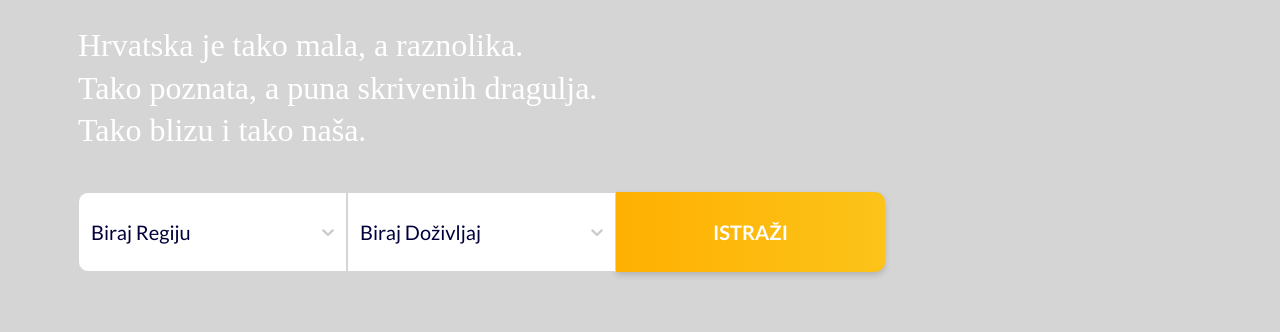
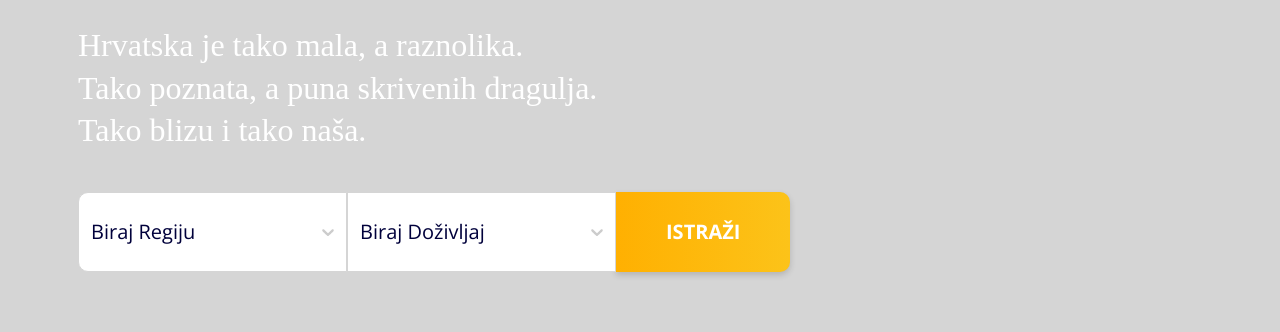
Before and after one commit to vinkodlak/putujmolokalno, a Gatsby site: page / in a window 1280 px wide. Shown: the part 342-674 px from the top of the page. Built offline with nearby package versions, Linux system fonts and the light colour scheme; Gatsby itself is replaced by a stand-in of ours.

Commit message:
fix: replace Lato with Open Sans

```diff
--- a/gatsby-config.js
+++ b/gatsby-config.js
@@ -16,7 +16,7 @@ module.exports = {
             subsets: ['latin-ext']
           },
           {
-            family: `Lato`,
+            family: `Open Sans`,
             variants: [`400`, `700`],
             subsets: ['latin-ext']
           }
--- a/src/components/Select.jsx
+++ b/src/components/Select.jsx
@@ -28,12 +28,12 @@ export default props => {
         }),
         placeholder: base => ({
           ...base,
-          font: '400 20px/1.2 var(--Lato)',
+          font: '400 20px/1.2 var(--sans)',
           color: '#00003b'
         }),
         singleValue: base => ({
           ...base,
-          font: '400 20px/1.2 var(--Lato)',
+          font: '400 20px/1.2 var(--sans)',
           color: '#00003b'
         }),
         valueContainer: base => ({
@@ -42,7 +42,7 @@ export default props => {
         }),
         option: base => ({
           ...base,
-          font: '400 20px/1.2 var(--Lato)',
+          font: '400 20px/1.2 var(--sans)',
           color: '#00003b'
         })
       }}
--- a/src/components/YellowButton.jsx
+++ b/src/components/YellowButton.jsx
@@ -2,27 +2,30 @@ import React from 'react'
 import styled from 'styled-components'
 
 const Button = styled.button`
-  min-width: 269px;
   background-image: linear-gradient(to right, #ffb001, #fcc319);
   border: 0;
   border-radius: 10px;
-  font: 700 20px/1.2 var(--Lato);
+  font: 700 20px/1.2 var(--sans);
   color: #fff;
   text-transform: uppercase;
   cursor: pointer;
-  box-shadow: 0 3px 6px 0 rgba(0,0,0,0.16);
+  box-shadow: var(--shadow);
   transition: box-shadow 0.15s;
+
+  ${props => !props.isHero && `
+    padding: 12.5px 50px;
+  `}
 
   &:hover {
     box-shadow:
-      0 3px 6px 0 rgba(0,0,0,0.16),
-      0 3px 6px 0 rgba(0,0,0,0.16);
+      var(--shadow),
+      var(--shadow);
   }
 `
 
-export const YellowButton = ({ children, className }) => {
+export const YellowButton = ({ children, className, isHero }) => {
   return (
-    <Button className={className}>
+    <Button className={className} isHero={isHero}>
       {children}
     </Button>
   )
--- a/src/style/style.scss
+++ b/src/style/style.scss
@@ -1,8 +1,12 @@
 :root {
   --mainGrid: 1fr 1124px 1fr;
+  --innerGrid: repeat(24, 1fr);
+  --innerGridGap: 16px;
 
-  --PlayfairDisplay: PlayfairDisplay;
-  --Lato: Lato;
+  --serif: "Playfair Display", "Arial", sans-serif;
+  --sans: 'Open Sans', "Times New Roman", serif;
+
+  --shadow: 0 3px 6px 0 rgba(0,0,0,0.16);
 }
 
 html, body {
```
